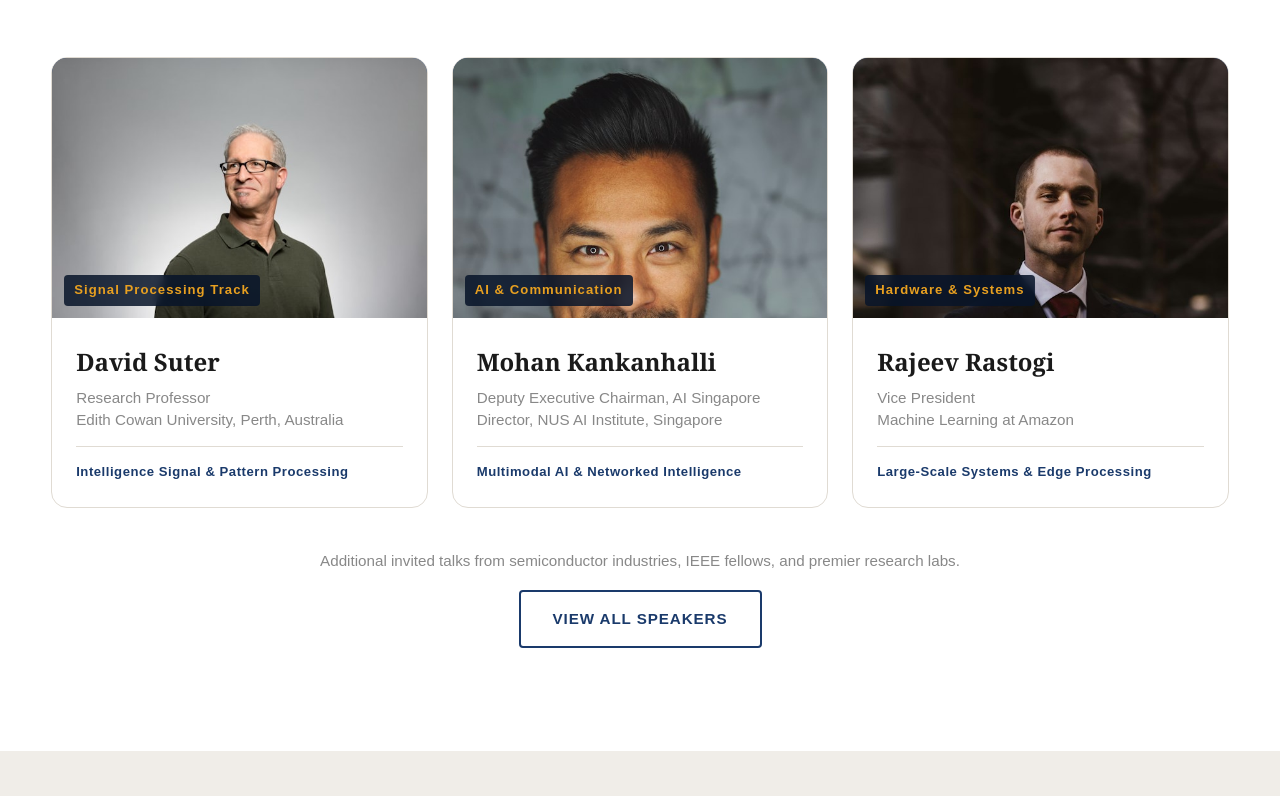
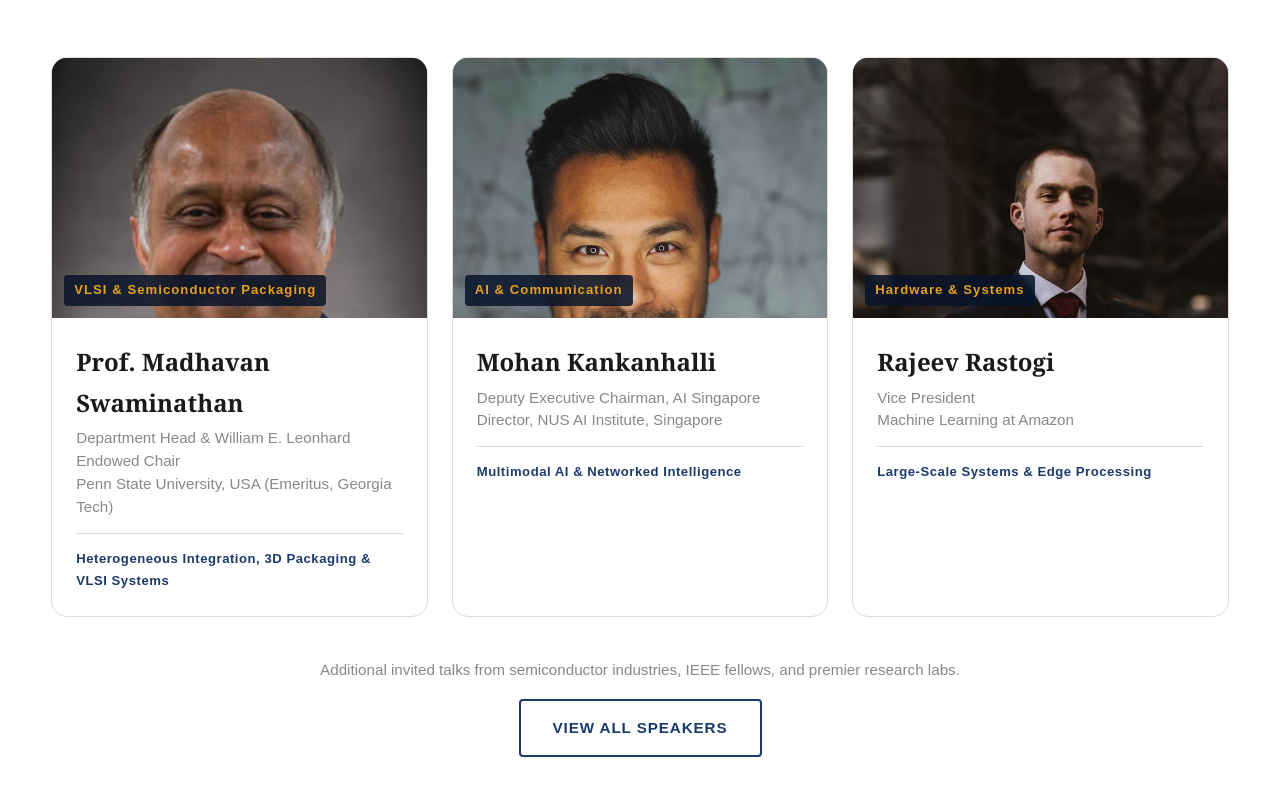
Before and after one commit to subinjosephleon/website, a plain HTML site: page index.html in a window 1280 px wide. Shown: the part 5118-5914 px from the top of the page. Drawn offline with Linux system fonts and the light colour scheme.

Commit message:
Add keynote speaker Prof. Madhavan Swaminathan (Penn State University)

```diff
--- a/index.html
+++ b/index.html
@@ -411,27 +411,27 @@
 
         <div class="speakers-grid" role="list">
 
-          <!-- Speaker 1 -->
+          <!-- Speaker 1: Keynote Speaker -->
           <article class="speaker-card" role="listitem">
             <div class="speaker-image">
               <img
-                src="images/speakers/speaker-01.jpg"
-                alt="Plenary speaker — Research Professor, Edith Cowan University"
-                onerror="this.style.display='none'"
+                src="images/speakers/madhavan-swaminathan.jpg"
+                alt="Plenary Keynote Speaker — Prof. Madhavan Swaminathan, Penn State University"
+                onerror="this.src='images/speakers/speaker-01.jpg'"
               >
               <div class="speaker-placeholder" aria-hidden="true">
                 <div class="speaker-placeholder-avatar">👨‍🔬</div>
                 <span style="font-family:Arial,sans-serif;font-size:0.8rem;color:rgba(255,255,255,0.45);">Speaker Image</span>
               </div>
-              <div class="speaker-affiliation-badge">Signal Processing Track</div>
+              <div class="speaker-affiliation-badge">VLSI &amp; Semiconductor Packaging</div>
             </div>
             <div class="speaker-info">
-              <h3 class="speaker-name">David Suter</h3>
+              <h3 class="speaker-name">Prof. Madhavan Swaminathan</h3>
               <p class="speaker-role">
-                Research Professor<br>
-                Edith Cowan University, Perth, Australia
+                Department Head &amp; William E. Leonhard Endowed Chair<br>
+                Penn State University, USA (Emeritus, Georgia Tech)
               </p>
-              <p class="speaker-topic">Intelligence Signal &amp; Pattern Processing</p>
+              <p class="speaker-topic">Heterogeneous Integration, 3D Packaging &amp; VLSI Systems</p>
             </div>
           </article>
 
```
Also changed, not shown: images/speakers/madhavan-swaminathan.jpg (added).
